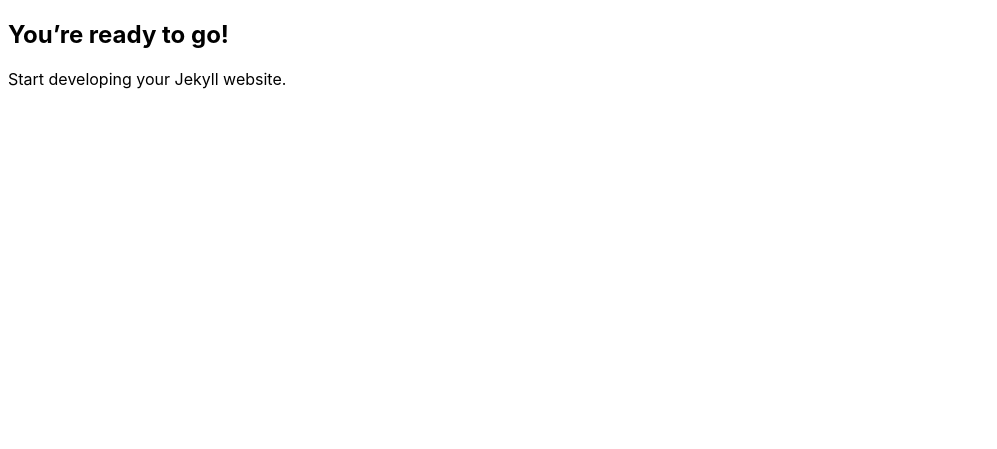
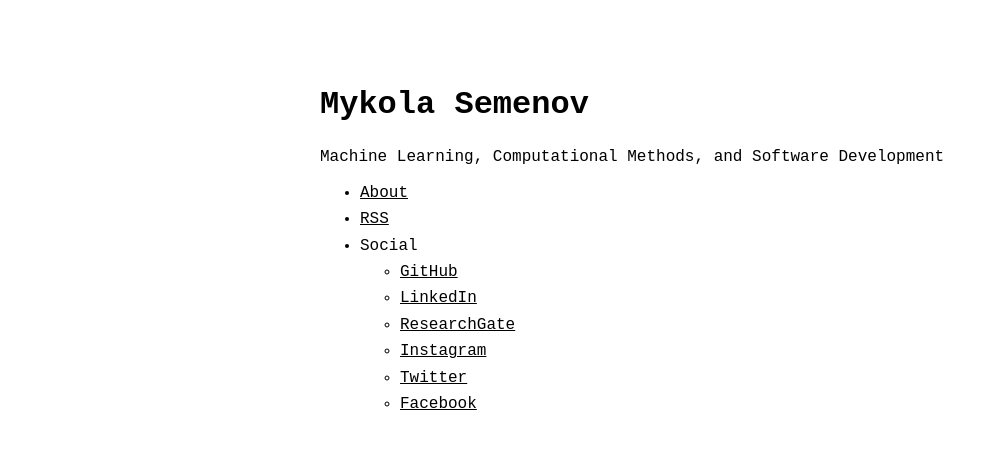
Before and after one commit to mykola-semenov/mykola-semenov.github.io, a Jekyll site: the page built from index.md, in a window 1280 px wide. Shown: the top 449 px of the page, without its empty margins (0-997 px from the left). Built offline with Jekyll 4.4.1, drawn with Linux system fonts in a browser that asks for light colours.

Commit message:
feat: add initial implementation

```diff
--- a/_config.yml
+++ b/_config.yml
@@ -1,3 +1,18 @@
-url: "" # the base hostname & protocol for your site, e.g. http://example.com
-baseurl: "" # the subpath of your site, e.g. /blog
-title: "" # the name of your site, e.g. ACME Corp.
+title: Mykola Semenov
+url: https://mykola-semenov.github.io
+baseurl: ""
+description: >
+    Machine Learning, Computational Methods, and Software Development
+
+permalink: /:slug
+
+goat_counter: "mykola-semenov"
+
+date_format: "%Y-%m-%d"
+
+sass:
+  style: compressed
+
+plugins:
+  - jekyll-feed
+  - jekyll-seo-tag
--- /dev/null
+++ b/_includes/back_link.html
@@ -0,0 +1 @@
+<a href="{{ '/' | relative_url }}">..</a>
--- /dev/null
+++ b/_includes/head.html
@@ -0,0 +1,18 @@
+<head>
+    <meta charset="utf-8" />
+    <meta http-equiv="X-UA-Compatible" content="IE=edge" />
+    <meta name="viewport" content="width=device-width, initial-scale=1" />
+
+    <title>
+        {%- if page.title -%}
+        {{ page.title }}
+        {%- else -%}
+        {{ site.title }}
+        {%- endif -%}
+    </title>
+
+    {%-seo title=false-%}
+    {%-feed_meta-%}
+
+    <link rel="stylesheet" href="{{ '/assets/css/main.css' | relative_url }}" />
+</head>
--- /dev/null
+++ b/_includes/menu_item.html
@@ -0,0 +1,25 @@
+<ul>
+    {%-for item in include.entries-%}
+    <li>
+        {%- if item.url -%}
+        <a href="{{ item.url }}">{{ item.title }}</a>
+        {%- else -%}
+        {{ item.title }}
+        {%- endif -%}
+    </li>
+
+    {%-if item.post_list-%}
+    {%
+    include post_list.html
+    category=item.post_list.category
+    limit=item.post_list.limit
+    show_archive=item.post_list.show_archive
+    archive_url=item.post_list.archive_url
+    -%}
+    {%-endif-%}
+
+    {%-if item.entries-%}
+    {%-include menu_item.html entries=item.entries-%}
+    {%-endif-%}
+    {%-endfor-%}
+</ul>
--- a/_layouts/default.html
+++ b/_layouts/default.html
@@ -1,12 +1,24 @@
 <!DOCTYPE html>
-<html lang="{{ site.lang | default: "en-US" }}">
-  <head>
-    <meta name="viewport" content="width=device-width, initial-scale=1">
-    <meta charset="utf-8">
-    <title>{{ page.title }} - {{ site.title }}</title>
-    <link rel="stylesheet" href="{{ "/assets/css/main.css" | relative_url }}">
-  </head>
-  <body>
-    {{ content }}
-  </body>
+<html lang="{{ page.lang | default: 'en' }}">
+    {%- include head.html -%}
+
+    <body>
+        <main class="page-content" aria-label="Content">
+            <div class="w">
+                {{ content }}
+            </div>
+        </main>
+
+        {% if page.custom_js %}
+        {% for js_file in page.custom_js %}
+        <script type="text/javascript" src="{{ site.baseurl }}/assets/js/{{ js_file }}.js"></script>
+        {% endfor %}
+        {% endif %}
+
+        {%-if site.goat_counter and jekyll.environment == "production"-%}
+        <script data-goatcounter="https://{{ site.goat_counter }}.goatcounter.com/count" async
+            src="//gc.zgo.at/count.js"></script>
+        {%-endif-%}
+    </body>
+
 </html>
--- /dev/null
+++ b/_layouts/home.html
@@ -0,0 +1,11 @@
+---
+layout: default
+---
+<header>
+    <h1>{{ site.title }}</h1>
+    <p>{{ site.description }}</p>
+</header>
+
+{%-include menu_item.html entries=site.data.menu.entries-%}
+
+{{ content }}
--- a/_sass/base.scss
+++ b/_sass/base.scss
@@ -1,9 +1,96 @@
-$backgroundColor: #ffffff;
-$bodyColor: #000000;
-$bodyFont: -apple-system,BlinkMacSystemFont,"Segoe UI",Helvetica,Arial,sans-serif,"Apple Color Emoji","Segoe UI Emoji","Segoe UI Symbol";
+:root {
+    --bg-color: #ffffff;
+    --bg-color-dark: #dddddd;
+    --fg-color-light: #555555;
+    --fg-color: #000000;
+}
+
+@media (prefers-color-scheme: dark){
+    :root {
+        --bg-color: #000000;
+        --bg-color-dark: #222222;
+        --fg-color-light: #aaaaaa;
+        --fg-color: #ffffff;
+    }
+}
+
+html, body { background: var(--bg-color); }
+
+html { height: 100%; }
 
 body {
-  background: $backgroundColor;
-  color: $bodyColor;
-  font-family: $bodyFont;
+    color: var(--fg-color);
+    font-family: monospace;
+    font-size: 12pt;
+    line-height: 1.25;
+    margin: 0;
+    min-height: 100%;
+    overflow-wrap: break-word;
 }
+
+a {
+    color: var(--fg-color);
+    text-decoration: underline;
+    &:hover { text-decoration: none; }
+}
+
+.post-meta { text-align: right; }
+
+h2, h3, h4, h5, h6 { margin-top: 3rem; }
+
+hr { margin: 2rem 0; }
+
+p { margin: 1rem 0; }
+
+li { margin: 0.4rem 0; }
+
+*:target { background: var(--bg-color); }
+
+.w {
+    max-width: 640px;
+    margin: 0 auto;
+    padding: 4rem 2rem;
+}
+
+hr {
+    text-align: center;
+    border: 0;
+    color: var(--fg-color-light);
+
+    &:before { content: '=====' }
+    &:after { content: attr(data-content) '=====' }
+}
+
+table { width: 100%; }
+
+table, th, td {
+    border: thin solid var(--fg-color);
+    border-collapse: collapse;
+    padding: 0.4rem;
+}
+
+code {
+    color: var(--fg-color);
+    background: var(--bg-color-dark);
+}
+
+div.highlighter-rouge code {
+    display: block;
+    overflow-x: auto;
+    white-space: pre-wrap;
+    padding: 1rem;
+}
+
+blockquote {
+    font-style: italic;
+    border: thin solid var(--fg-color-light);
+    padding: 1rem;
+
+    p { margin: 0; }
+}
+
+img {
+    max-width: 100%;
+    display: block;
+    margin: 0 auto;
+}
--- a/index.md
+++ b/index.md
@@ -1,8 +1,3 @@
 ---
-layout: default
-title: "Happy Jekylling!"
+layout: home
 ---
-
-## You're ready to go!
-
-Start developing your Jekyll website.
```
Also changed, not shown: Gemfile (added, +18 -0 lines), _data/menu.yml (added, +28 -0 lines), _includes/post_list.html (added, +25 -0 lines), _layouts/archive.html (added, +9 -0 lines), _layouts/page.html (added, +9 -0 lines), _layouts/post.html (added, +15 -0 lines), about.md (added, +10 -0 lines), archive.md (added, +4 -0 lines), Gemfile.lock (added), README.md (added), 2 other files.
